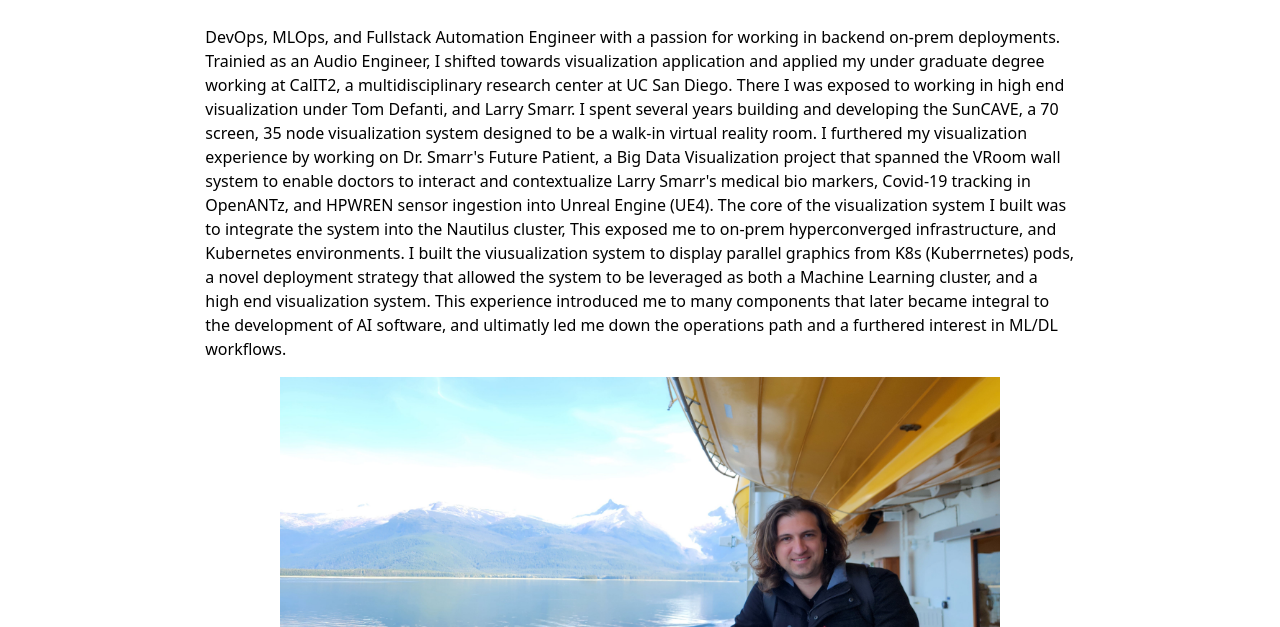
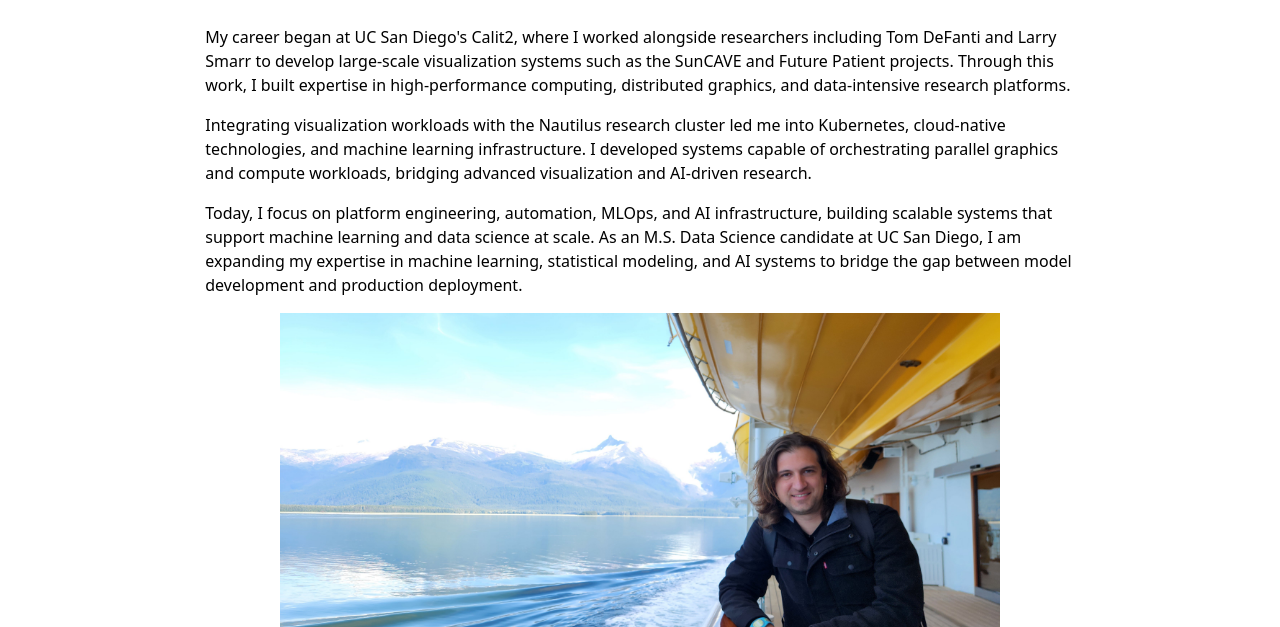
Before and after one commit to jppolizzi/portfolio, a plain HTML site: page index.html in a window 1280 px wide. Shown: the part 173-800 px from the top of the page. Drawn offline with Linux system fonts and the light colour scheme; no server answers.

Commit message:
update profile
Signed-off-by: Joel Polizzi <jppolizzi@ucsd.edu>

```diff
--- a/index.html
+++ b/index.html
@@ -8,13 +8,12 @@
 </head>
 <body>
     <h1>Joel Polizzi</h1>
-    <p>DevOps, MLOps, and Fullstack Automation Engineer with a passion for working in backend on-prem deployments. Trainied as an Audio Engineer, I shifted towards visualization application and applied my under graduate degree working at CalIT2,
-    a multidisciplinary research center at UC San Diego. There I was exposed to working in high end visualization under Tom Defanti, and Larry Smarr. I spent several years building and developing the SunCAVE, a 70 screen,
-    35 node visualization system designed to be a walk-in virtual reality room. I furthered my visualization experience by working on Dr. Smarr's Future Patient, a Big Data Visualization project that spanned the VRoom wall system
-    to enable doctors to interact and contextualize Larry Smarr's medical bio markers, Covid-19 tracking in OpenANTz, and HPWREN sensor ingestion into Unreal Engine (UE4). The core of the visualization system I built was to integrate the system into the Nautilus cluster,
-    This exposed me to on-prem hyperconverged infrastructure, and Kubernetes environments. I built the viusualization system to display parallel graphics from K8s (Kuberrnetes) pods, a novel deployment strategy that allowed the system to be leveraged as both
-    a Machine Learning cluster, and a high end visualization system. This experience introduced me to many components that later became integral to the development of AI software, and ultimatly led me down
-    the operations path and a furthered interest in ML/DL workflows. </p>
+    <p>My career began at UC San Diego's Calit2, where I worked alongside researchers including Tom DeFanti and Larry Smarr to develop large-scale visualization systems such as the SunCAVE and Future Patient projects.
+        Through this work, I built expertise in high-performance computing, distributed graphics, and data-intensive research platforms.</p>
+    <p>Integrating visualization workloads with the Nautilus research cluster led me into Kubernetes, cloud-native technologies, and machine learning infrastructure. I developed systems capable of orchestrating
+        parallel graphics and compute workloads, bridging advanced visualization and AI-driven research.</p>
+    <p>Today, I focus on platform engineering, automation, MLOps, and AI infrastructure, building scalable systems that support machine learning and data science at scale. As an M.S. Data Science candidate at
+        UC San Diego, I am expanding my expertise in machine learning, statistical modeling, and AI systems to bridge the gap between model development and production deployment.</p>
 <!-- <img src="images/hobbies.jpg" width="840"> -->
 <img src="images/self.jpg" width="720" class="center-image">
 <script type="module" src="global.js"></script>
```
